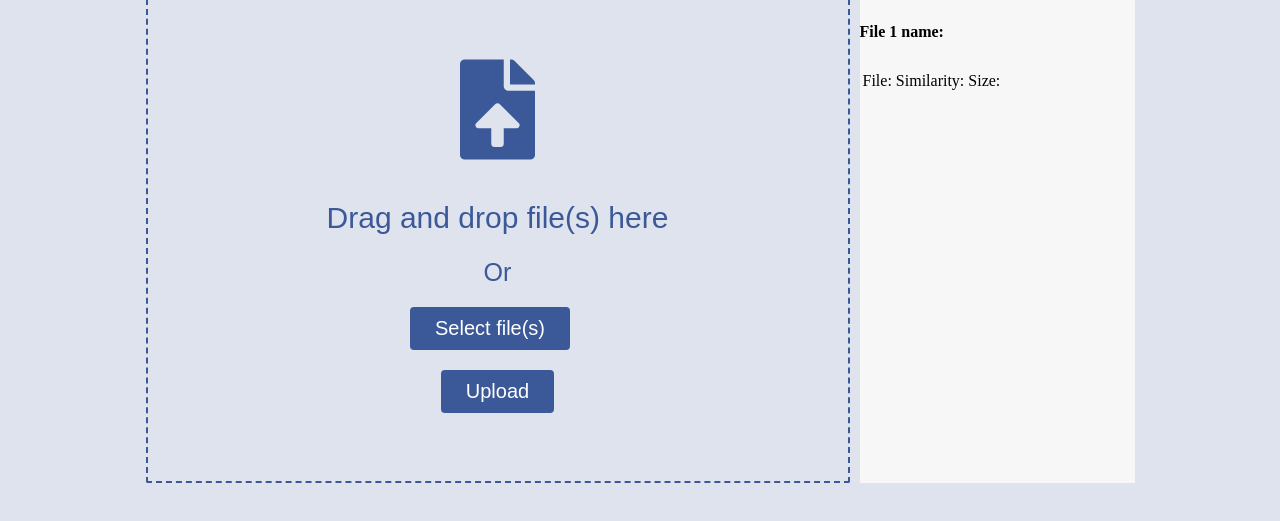
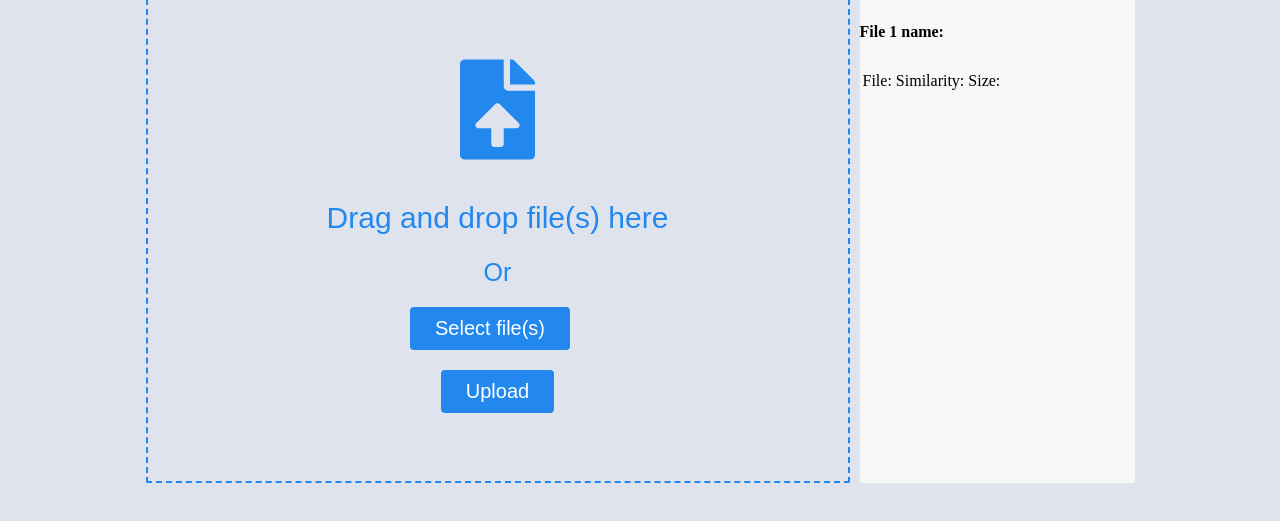
Before and after one commit to UP957029/Plag-Checker, a website: page client/index.html in a window 1280 px wide. Shown: the part 629-1150 px from the top of the page. Drawn offline with Linux system fonts and the light colour scheme.

Commit message:
lint added and syntax corrected

```diff
--- a/client/styles.css
+++ b/client/styles.css
@@ -21,7 +21,7 @@ header{
 
 header,
 footer{
-    background-color: #4267B2;
+    background-color: #2288ee;
     color : white;
     display: flex;
     justify-content: center;
@@ -35,7 +35,7 @@ footer{
 .footer-title {
 
     font-family:Merriweather ;
-    background: #4267B2;
+    background: 3b5998;
 }
 
 .following{
@@ -75,7 +75,7 @@ footer{
 }
 
 .drop-zone{
-    border: 2px dashed  #3b5998;
+    border: 2px dashed  #2288ee;
     height: 500px;
     width: 700px;
     border-radius: 2px;
@@ -89,25 +89,25 @@ footer{
     background-color:#dfe3ee ;
     font-size: 30px;
     font-weight: 500;
-    color:  #3b5998;
+    color:  #2288ee;
 }
 .drop-zone span{
     font-size:  25px;
     font-weight: 500;
-    color:  #3b5998;
+    color:  #2288ee;
     font-family: sans-serif;
     margin: 10px 0 15px 0;
 }
 
 .drop-zone .pic{
     font-size: 100px;
-    color: #3b5998;
+    color: #2288ee;
 
 }
 
 .drop-zone__button{
     -webkit-appearance: none;
-    background:  #3b5998;
+    background:  #2288ee;
     border: none;
     border-radius: 4px;
     outline: none;
@@ -123,11 +123,11 @@ footer{
 }
 
 .drop-zone--over{
-    border: 2px solid #3b5998;
+    border: 2px solid #2288ee;
     }
 
 .drop-zone__submit{
-    background: #3b5998;
+    background: #2288ee;
     color: white;
     border: none;
     border-radius: 4px;
```
Also changed, not shown: package.json (+11 -0 lines), 1 other file.
